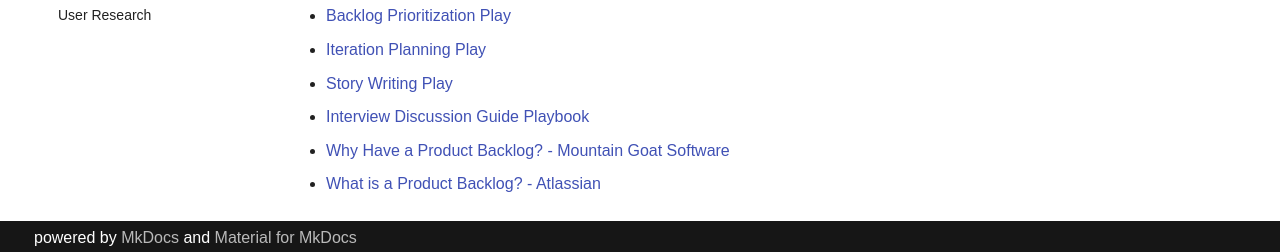
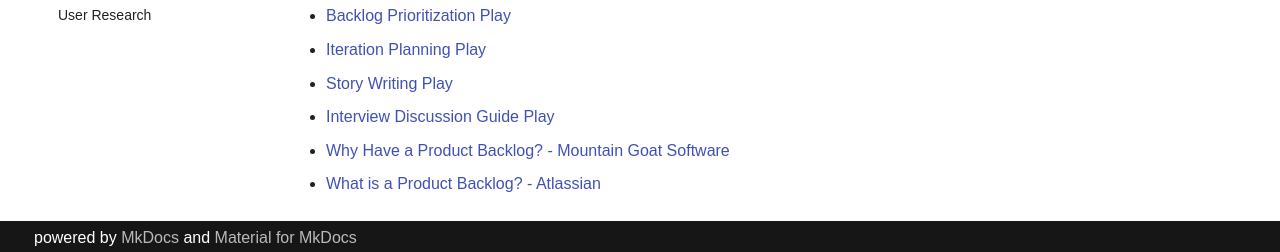
Before and after one commit to rise8-us/delivery-playbooks, an MkDocs documentation site: the page built from docs/content/practices/backlog-management.md, in a window 1280 px wide and 900 px high, scrolled down 2469 px. Shown: the part 645-897 px from the top of the window. Built offline with MkDocs 1.6.1 and Material for MkDocs 9.7.7, drawn with Linux system fonts in a browser that asks for light colours.

Commit message:
fix interview discussion guide link, broken on main site

```diff
--- a/docs/content/practices/backlog-management.md
+++ b/docs/content/practices/backlog-management.md
@@ -70,6 +70,6 @@
 *   [Backlog Prioritization Play](../plays/product/backlog-prioritization.md)
 *   [Iteration Planning Play](../plays/cross-discipline/iteration-planning.md)
 *   [Story Writing Play](../plays/product/story-writing.md)
-*   [Interview Discussion Guide Playbook](../plays/design/interview-discussion-guide/)
+*   [Interview Discussion Guide Play](../plays/design/interview-discussion-guide.md)
 *   [Why Have a Product Backlog? - Mountain Goat Software](https://www.mountaingoatsoftware.com/blog/why-have-a-product-backlog)
 *   [What is a Product Backlog? - Atlassian](https://www.atlassian.com/agile/scrum/backlogs)
--- a/mkdocs.yml
+++ b/mkdocs.yml
@@ -58,7 +58,7 @@
     - Design:
       - content/plays/design/assumptions-workshop.md
       - content/plays/design/design-studio.md
-      - content/plays/design/Interview-Discussion-Guide.md
+      - content/plays/design/interview-discussion-guide.md
       - content/plays/design/service-blueprint.md
       - content/plays/design/user-research-planning-play.md
     - Engineering:
```
